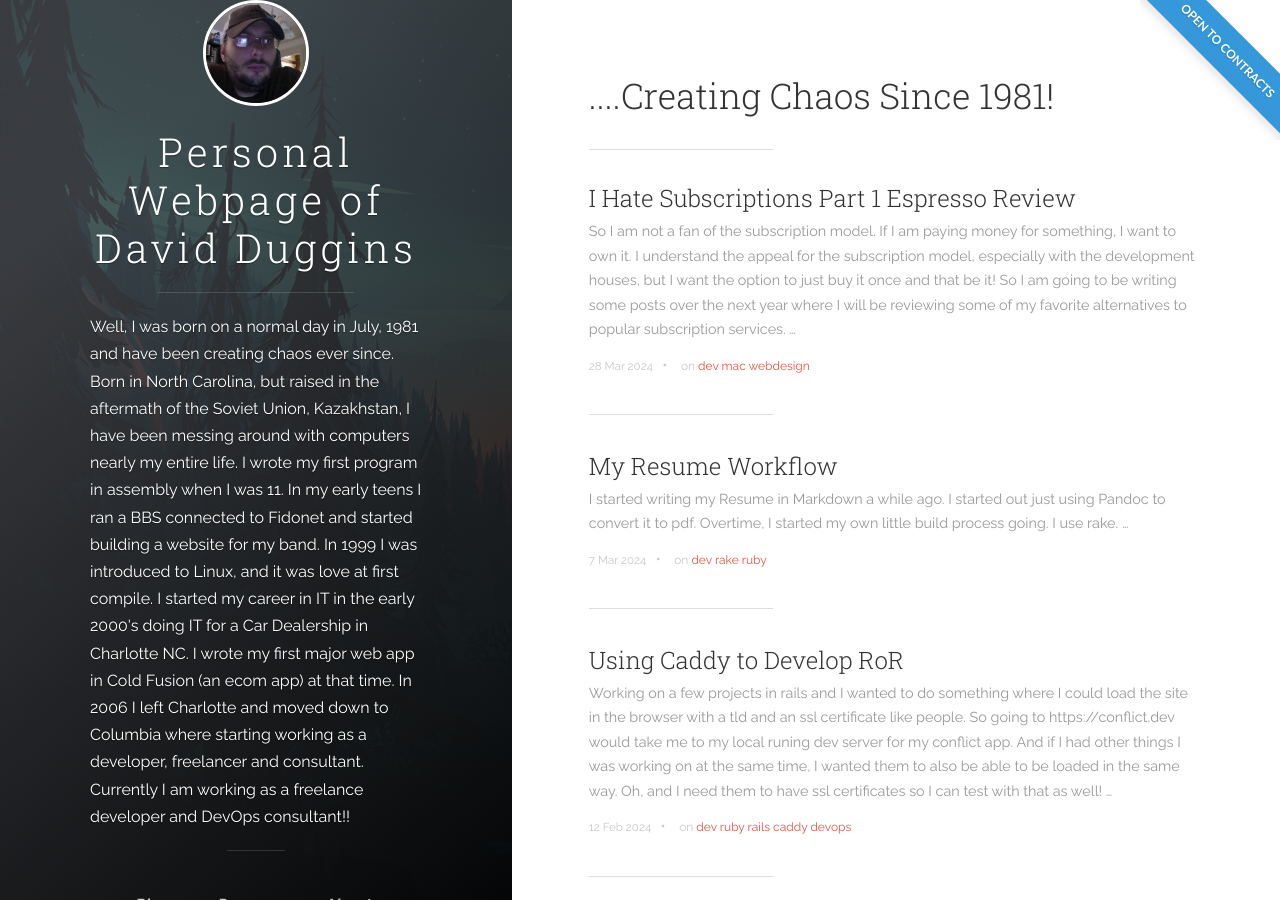
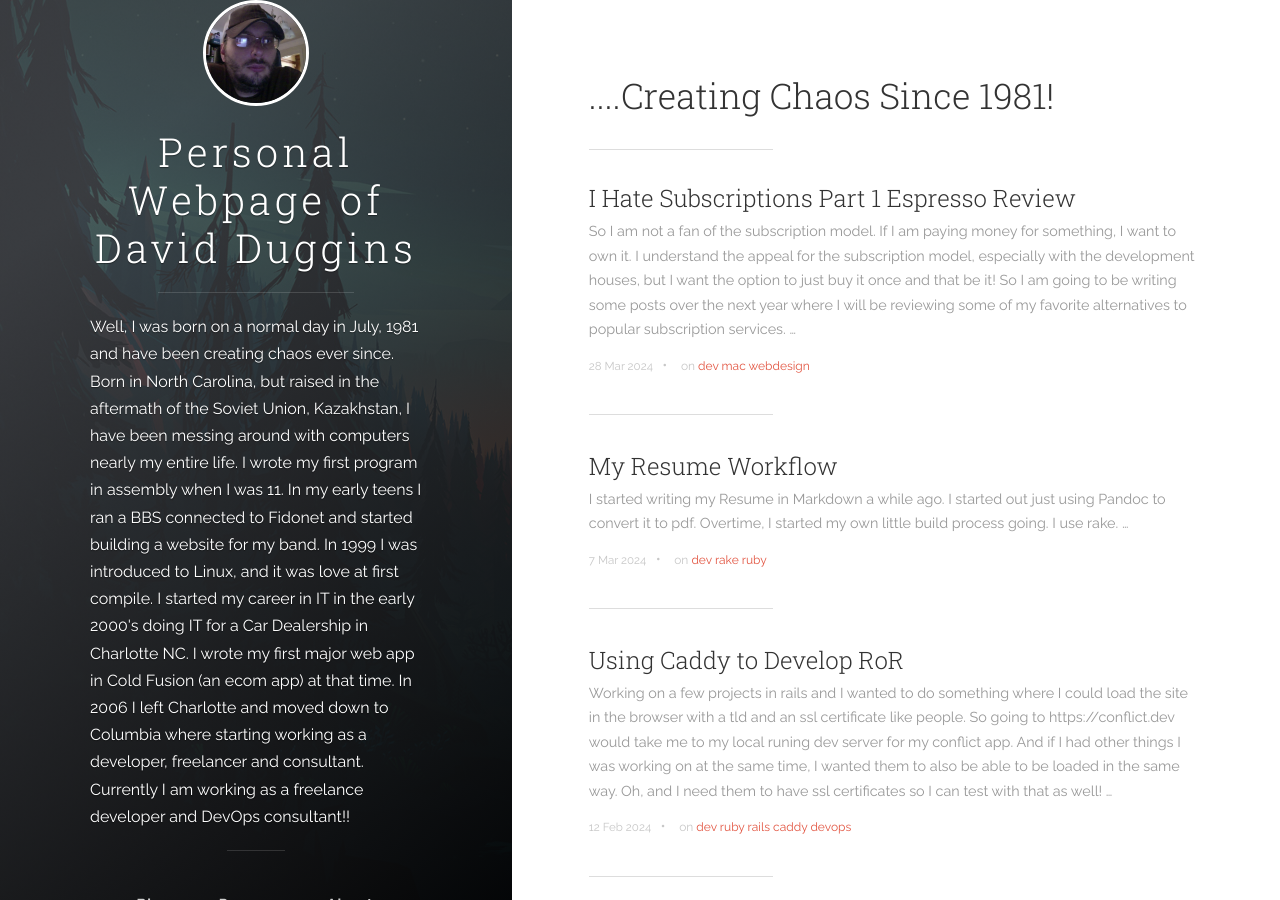
Before and after one commit to weatheredwatcher/weatheredwatcher.github.io, a Jekyll site: the page built from index.html, in a window 1280 px wide and 900 px high. Built offline with Jekyll 4.4.1, drawn with Linux system fonts in a browser that asks for light colours; the list of posts is cut into pages by our own code.

Commit message:
removed the contract banner

```diff
--- a/_layouts/default.html
+++ b/_layouts/default.html
@@ -13,10 +13,7 @@
 
       {% include footer.html %}
     </div>
-<div class="box">
-  <div class="ribbon ribbon-top-right"><span>Open to Contracts</span></div>
-</div>
-    </div>
+   </div>
 
   </body>
 </html>
```
